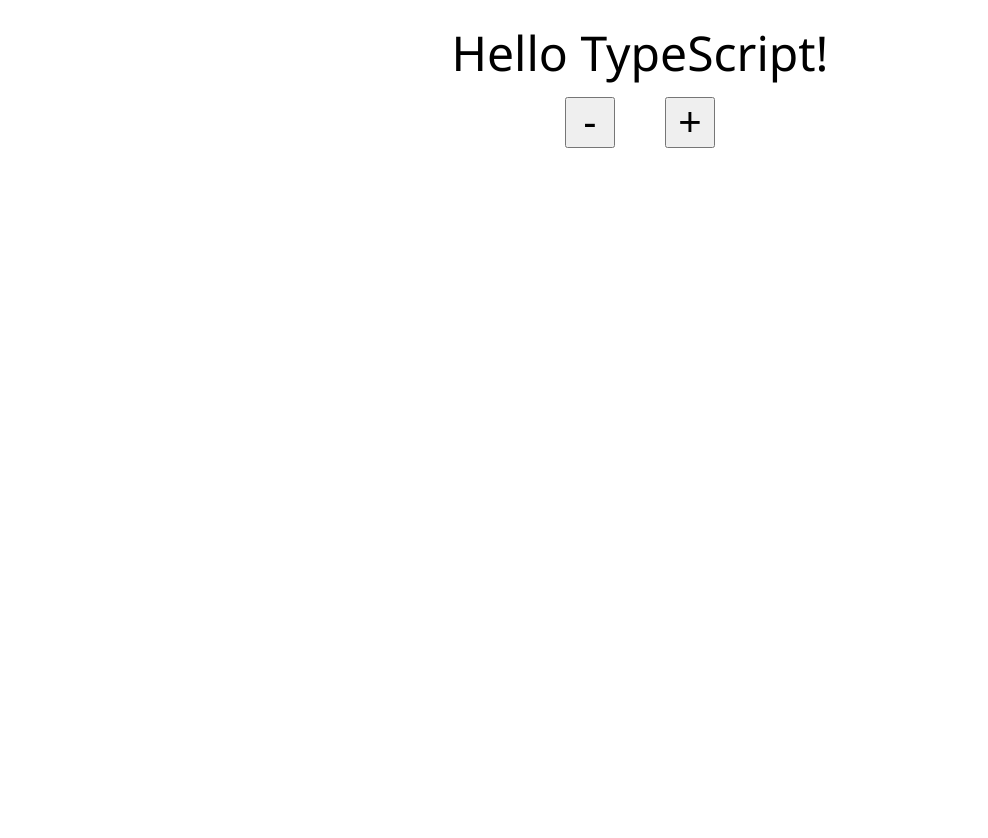
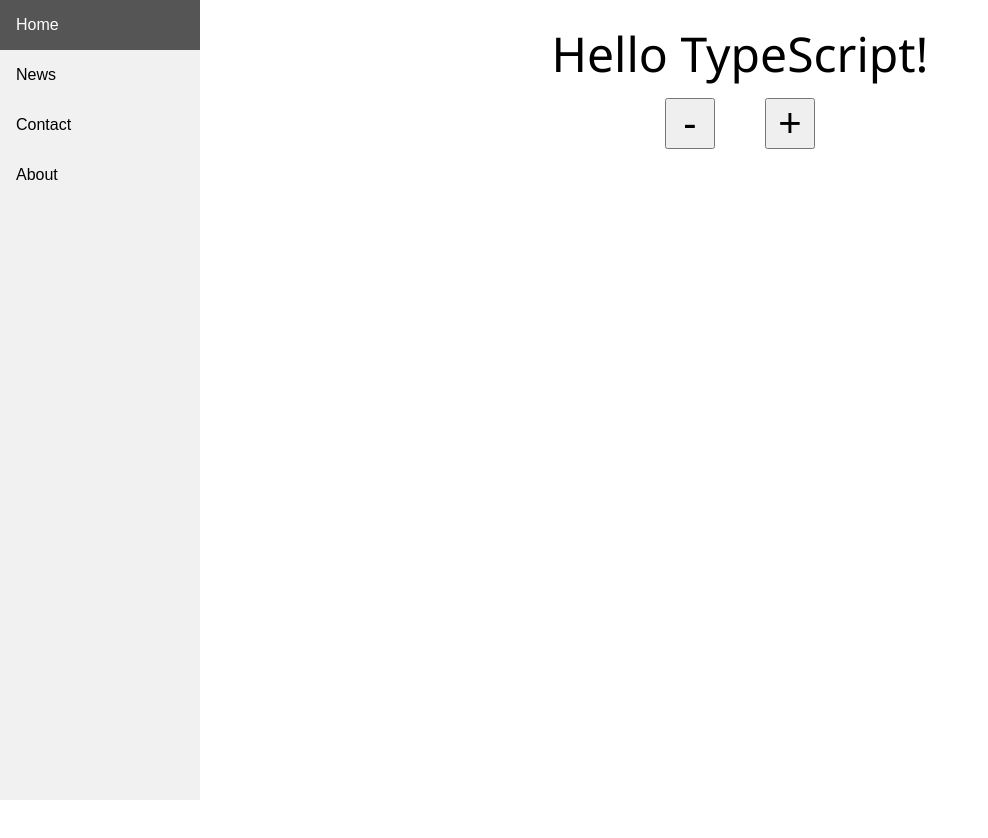
Before and after one commit to seonk94/officetel-price, a React (Create React App) app: page / in a window 1280 px wide. Shown: the top 838 px of the page, without its empty margins (0-988 px from the left). Before the commit the page ends 800 px from the top, so only its background shows below. Built offline with nearby package versions, Linux system fonts and the light colour scheme.

Commit message:
sidebar 설정

```diff
--- a/package.json
+++ b/package.json
@@ -11,7 +11,9 @@
     "@types/react-redux": "^7.1.5",
     "@types/react-router-dom": "^5.1.3",
     "axios": "^0.19.0",
+    "emotion": "^10.0.27",
     "firebase": "^7.6.1",
+    "office-ui-fabric-react": "^7.80.0",
     "react": "^16.12.0",
     "react-dom": "^16.12.0",
     "react-redux": "^7.1.3",
--- a/src/App.tsx
+++ b/src/App.tsx
@@ -1,22 +1,79 @@
 import * as React from 'react';
 import './App.css';
-import Hello from './components/Hello';
+/** @jsx jsx */
+import { jsx, css } from '@emotion/core';
+import Hello from './containers/Hello';
 
-const logo = require('./logo.svg');
+const reactBody = css`
+  margin: 0;
+`
+
+const sidebar = css`
+  margin: 0;
+  padding: 0;
+  width: 200px;
+  background-color: #f1f1f1;
+  position: fixed;
+  height: 100%;
+  overflow: auto;
+
+  @media (max-width: 600px) {
+    width: 100%;
+    height: auto;
+    position: relative;
+  }
+`
+
+const sidebarMenu = css`
+  display: block;
+  color: black;
+  padding: 16px;
+  text-decoration: none;
+  &.active {
+    background-color: #4CAF50;
+    color: white;
+  }
+  &:hover:not(.active) {
+    background-color: #555;
+    color: white;
+  }
+  @media (max-width: 600px) {
+    float: left;
+  }
+`
+
+const content = css`
+  margin-left: 200px;
+  padding: 1px 16px;
+  height: 1000px;
+  @media (max-width: 600px) {
+    margin-left: 0;
+  }
+`
 
 function App() {
   return (
-    <div className="App">
-      <div className="App-header">
-        <img src={logo} className="App-logo" alt="logo" />
-        <h2>Welcome to React</h2>
+    <div css={reactBody}>
+      <div css={sidebar}>
+        <a css={sidebarMenu}>Home</a>
+        <a css={sidebarMenu}>News</a>
+        <a css={sidebarMenu}>Contact</a>
+        <a css={sidebarMenu}>About</a>
       </div>
-      <p className="App-intro">
-        To get started, edit <code>src/App.tsx</code> and save to reload.
-      </p>
-      <Hello name="TypeScript" />
+      <div css={content}>
+        <Hello/>
+      </div>
     </div>
   );
 }
 
 export default App;
+
+
+/*
+https://www.w3schools.com/howto/tryit.asp?filename=tryhow_css_sidebar_responsive
+https://jsramblings.com/2018/02/04/styled-components-media-queries.html
+https://velog.io/@velopert/create-your-own-design-system-with-storybook
+https://emotion.sh/docs/media-queries#gatsby-focus-wrapper
+
+*/
--- a/src/index.tsx
+++ b/src/index.tsx
@@ -1,13 +1,13 @@
 import * as React from 'react';
 import * as ReactDOM from 'react-dom';
 
-import Hello from './containers/Hello';
 import { Provider } from 'react-redux';
 import { createStore } from 'redux';
 import { enthusiasm } from './reducers/index';
 import { StoreState } from './types/index';
 
 import './index.css';
+import App from './App';
 
 const store = createStore<StoreState, any, any, any>(enthusiasm as any, {
   enthusiasmLevel: 1,
@@ -16,7 +16,7 @@ const store = createStore<StoreState, any, any, any>(enthusiasm as any, {
 
 ReactDOM.render(
   <Provider store={store}>
-    <Hello />
+    <App />
   </Provider>,
   document.getElementById('root') as HTMLElement
 );
```
Also changed, not shown: 2 other files (tests, documents, lock files or other folders).
